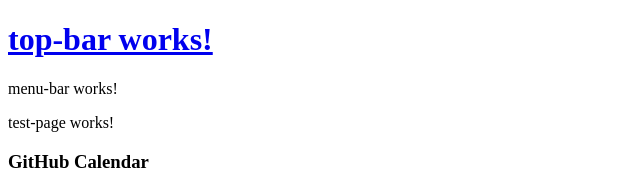
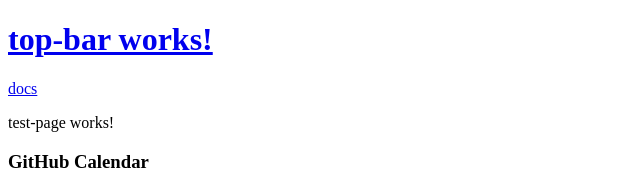
Before and after one commit to laurentlaurent/laurentlao-personal, an Angular app: page / in a window 1280 px wide. Shown: the top 170 px of the page, without its empty margins (0-640 px from the left). Built offline with nearby package versions, Linux system fonts and the light colour scheme.

Commit message:
Add nav-bar structure

```diff
--- a/src/app/app.component.html
+++ b/src/app/app.component.html
@@ -7,7 +7,7 @@
 <!-- Menu bar -->
 
 <div class="container-menu-bar">
-  <app-menu-bar></app-menu-bar>
+  <app-nav-bar></app-nav-bar>
 </div>
 
 <!-- Body -->
--- a/src/app/app.module.ts
+++ b/src/app/app.module.ts
@@ -5,7 +5,7 @@ import {AppComponent} from './app.component';
 import {TopBarComponent} from './website-bars/top-bar/top-bar.component';
 import {RouterModule} from '@angular/router';
 import {TestPageComponent} from './website-pages/test-page/test-page.component';
-import {MenuBarComponent} from './website-bars/menu-bar/menu-bar.component';
+import {NavBarComponent} from './website-bars/menu-bar/nav-bar.component';
 import {FooterBarComponent} from './website-bars/footer-bar/footer-bar.component';
 import { ContributionChartViewerComponent } from './website-bits/contribution-chart-viewer/contribution-chart-viewer.component';
 import { WorkexperienceViewerComponent } from './website-bits/workexperience-viewer/workexperience-viewer.component';
@@ -15,7 +15,7 @@ import { WorkexperienceViewerComponent } from './website-bits/workexperience-vie
     AppComponent,
     TopBarComponent,
     TestPageComponent,
-    MenuBarComponent,
+    NavBarComponent,
     FooterBarComponent,
     ContributionChartViewerComponent,
     WorkexperienceViewerComponent,
--- /dev/null
+++ b/src/app/content/NavBar/NavBar.content.ts
@@ -0,0 +1,8 @@
+import {NavBarElement} from '../../interface-types/nav-bar';
+
+export const NAV_BAR_LIST: NavBarElement[] = [
+  {
+    sectionName: 'docs',
+    sectionLink: 'https://docs.laurentlao.com'
+  }
+];
--- /dev/null
+++ b/src/app/interface-types/nav-bar.ts
@@ -0,0 +1,4 @@
+export class NavBarElement {
+  sectionName: string;
+  sectionLink: string;
+}
--- a/src/app/website-bars/menu-bar/menu-bar.component.html
+++ /dev/null
@@ -1 +0,0 @@
-<p>menu-bar works!</p>
--- a/src/app/website-bars/menu-bar/menu-bar.component.ts
+++ /dev/null
@@ -1,16 +0,0 @@
-import {Component, OnInit} from '@angular/core';
-
-@Component({
-  selector: 'app-menu-bar',
-  templateUrl: './menu-bar.component.html',
-  styleUrls: ['./menu-bar.component.scss']
-})
-export class MenuBarComponent implements OnInit {
-
-  constructor() {
-  }
-
-  ngOnInit() {
-  }
-
-}
--- /dev/null
+++ b/src/app/website-bars/menu-bar/nav-bar.component.html
@@ -0,0 +1,7 @@
+<div class="nav-bar" *ngFor="let element of navBarElements">
+  <div class="nav-bar-element">
+    <a [href]=element.sectionLink>
+      {{element.sectionName}}
+    </a>
+  </div>
+</div>
--- /dev/null
+++ b/src/app/website-bars/menu-bar/nav-bar.component.ts
@@ -0,0 +1,20 @@
+import {Component, OnInit} from '@angular/core';
+import {NavBarElement} from '../../interface-types/nav-bar';
+import {NAV_BAR_LIST} from '../../content/NavBar/NavBar.content';
+
+@Component({
+  selector: 'app-nav-bar',
+  templateUrl: './nav-bar.component.html',
+  styleUrls: ['./nav-bar.component.scss']
+})
+export class NavBarComponent implements OnInit {
+
+  navBarElements: NavBarElement[] = NAV_BAR_LIST;
+
+  constructor() {
+  }
+
+  ngOnInit() {
+  }
+
+}
```
Also changed, not shown: src/app/website-bars/menu-bar/menu-bar.component.scss (deleted), src/app/website-bars/menu-bar/nav-bar.component.scss (added).
